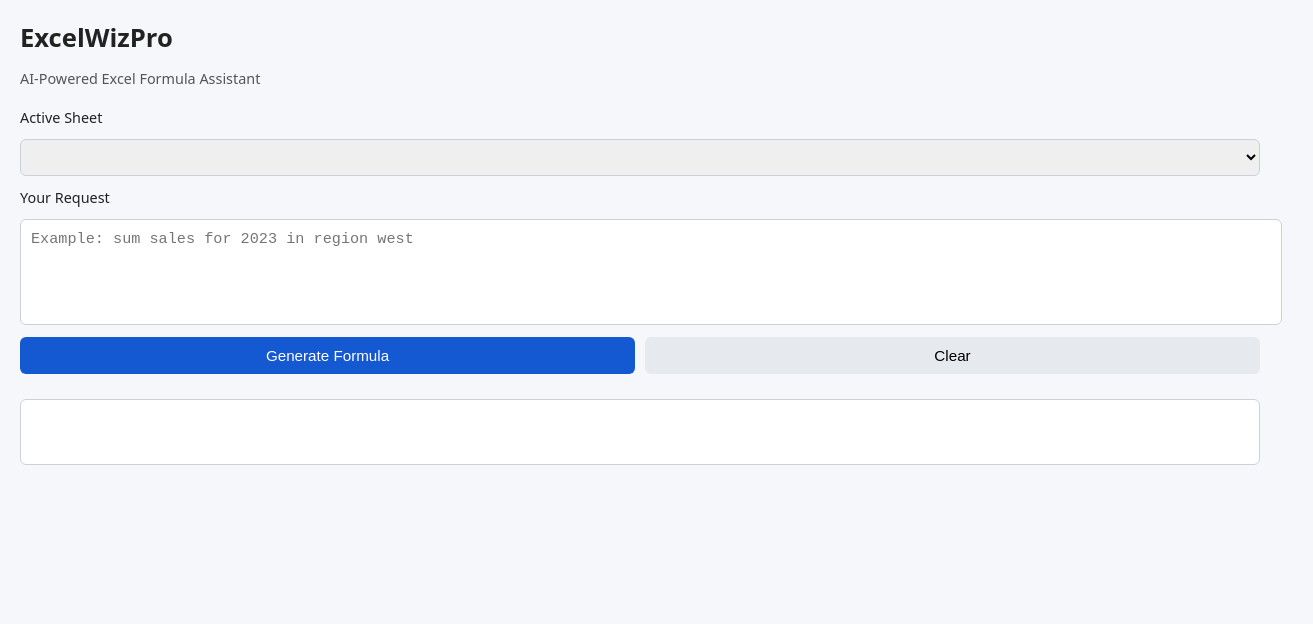
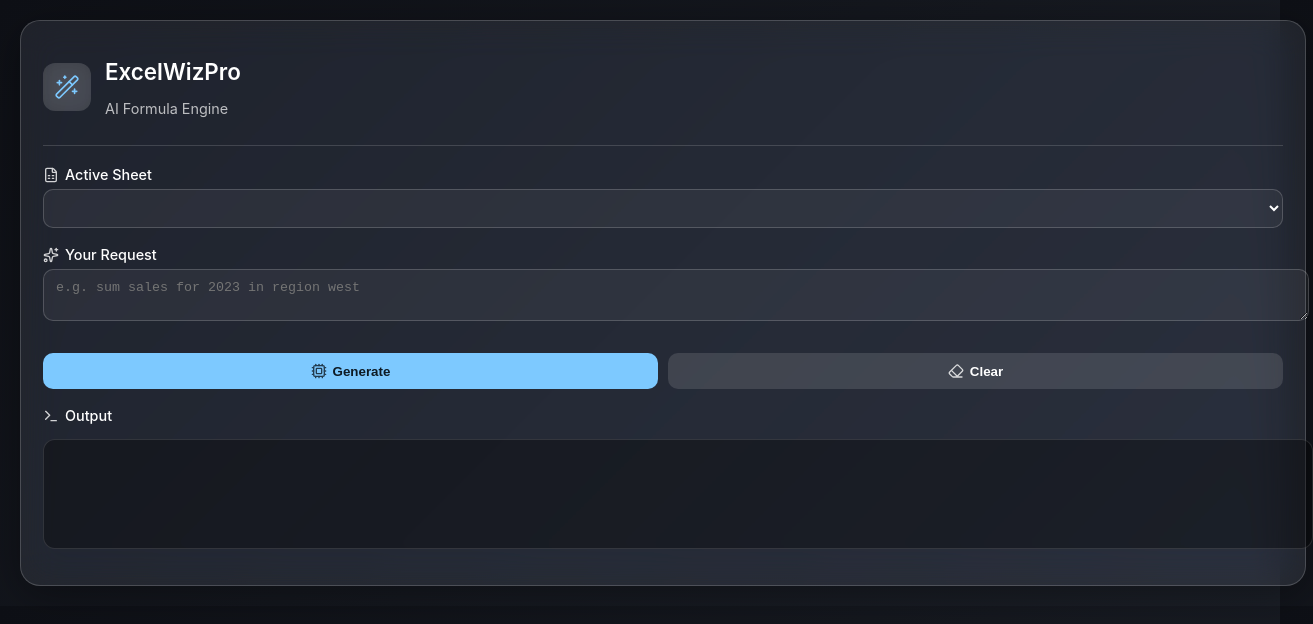
Before and after one commit to excelwizpro/excelwizpro-modular, a website built with Vite: page frontend/taskpane.html in a window 1280 px wide. Shown: the whole page, 1313 px wide, since content can reach past the window. Built offline with nearby package versions, Linux system fonts and the light colour scheme.

Commit message:
Frontend update

```diff
--- /dev/null
+++ b/frontend/backup-ui/taskpane.css
@@ -0,0 +1,108 @@
+body {
+  margin: 0;
+  padding: 0;
+  font-family: system-ui, sans-serif;
+  background: #f5f7fa;
+  color: #222;
+}
+
+.container {
+  padding: 20px;
+}
+
+.header h1 {
+  margin: 0;
+  font-size: 1.6rem;
+  font-weight: 600;
+}
+
+.subtitle {
+  font-size: 0.9rem;
+  color: #555;
+  margin-bottom: 20px;
+}
+
+.section {
+  display: flex;
+  flex-direction: column;
+  gap: 12px;
+}
+
+.label {
+  font-size: 0.9rem;
+  font-weight: 500;
+}
+
+.dropdown {
+  padding: 8px;
+  border-radius: 6px;
+  border: 1px solid #ccd1d9;
+  font-size: 0.95rem;
+}
+
+.input-area {
+  width: 100%;
+  height: 84px;
+  padding: 10px;
+  font-size: 0.95rem;
+  border-radius: 6px;
+  border: 1px solid #ccd1d9;
+  resize: none;
+}
+
+.button-row {
+  display: flex;
+  gap: 10px;
+}
+
+.btn {
+  flex: 1;
+  padding: 10px 14px;
+  border-radius: 6px;
+  border: none;
+  font-size: 0.95rem;
+  cursor: pointer;
+  background: #e6e9ee;
+  transition: background 0.2s;
+}
+
+.btn:hover {
+  background: #d4d9e0;
+}
+
+.btn.primary {
+  background: #1458D2;
+  color: white;
+}
+
+.btn.primary:hover {
+  background: #0D3D8F;
+}
+
+.output {
+  background: white;
+  border: 1px solid #ccd1d9;
+  padding: 12px;
+  border-radius: 6px;
+  min-height: 40px;
+  white-space: pre-wrap;
+}
+
+/* Toast container (from your UI system) */
+.exwz-toast-container {
+  position: fixed;
+  bottom: 12px;
+  right: 12px;
+  display: flex;
+  flex-direction: column;
+  gap: 6px;
+  z-index: 99999;
+}
+
+.exwz-toast {
+  padding: 8px 10px;
+  border-radius: 6px;
+  font-size: 0.85rem;
+  background: #f3f3f3;
+  box-shadow: 0 2px 10px rgba(0,0,0,0.15);
+}
--- a/frontend/taskpane.css
+++ b/frontend/taskpane.css
@@ -1,108 +1,161 @@
+/* GLOBAL ----------------------------------------------------- */
 body {
+  font-family: "Inter", sans-serif;
   margin: 0;
-  padding: 0;
-  font-family: system-ui, sans-serif;
-  background: #f5f7fa;
-  color: #222;
+  padding: 20px;
+  background: linear-gradient(135deg, #0e1016, #1b1f27);
+  color: #fff;
 }
 
-.container {
-  padding: 20px;
+.glass-card {
+  width: 100%;
+  padding: 22px;
+  border-radius: 20px;
+  backdrop-filter: blur(18px) saturate(180%);
+  background: rgba(255, 255, 255, 0.08);
+  border: 1px solid rgba(255, 255, 255, 0.18);
+  box-shadow: 0 8px 40px rgba(0,0,0,0.35);
+  animation: fadeIn 0.45s ease;
 }
 
-.header h1 {
-  margin: 0;
-  font-size: 1.6rem;
+/* HEADER ----------------------------------------------------- */
+.app-header {
+  display: flex;
+  align-items: center;
+  gap: 14px;
+  margin-bottom: 10px;
+}
+
+.logo-box {
+  width: 48px;
+  height: 48px;
+  display: grid;
+  place-items: center;
+  border-radius: 12px;
+  background: rgba(255, 255, 255, 0.12);
+  backdrop-filter: blur(10px);
+}
+
+.logo-icon {
+  width: 26px;
+  height: 26px;
+  stroke-width: 1.5;
+  color: #7dc9ff;
+}
+
+.title {
+  font-size: 1.4rem;
   font-weight: 600;
 }
 
 .subtitle {
   font-size: 0.9rem;
-  color: #555;
-  margin-bottom: 20px;
+  opacity: 0.7;
 }
 
-.section {
-  display: flex;
-  flex-direction: column;
-  gap: 12px;
+/* FORM ------------------------------------------------------- */
+.divider {
+  height: 1px;
+  background: rgba(255, 255, 255, 0.15);
+  margin: 14px 0 20px;
 }
 
-.label {
+.input-label {
+  display: flex;
+  gap: 6px;
+  align-items: center;
   font-size: 0.9rem;
   font-weight: 500;
+  margin-bottom: 6px;
 }
 
-.dropdown {
-  padding: 8px;
-  border-radius: 6px;
-  border: 1px solid #ccd1d9;
-  font-size: 0.95rem;
+.icon-sm {
+  width: 16px;
+  height: 16px;
+  opacity: 0.8;
 }
 
+.input-select,
 .input-area {
   width: 100%;
-  height: 84px;
-  padding: 10px;
-  font-size: 0.95rem;
-  border-radius: 6px;
-  border: 1px solid #ccd1d9;
-  resize: none;
+  border-radius: 10px;
+  padding: 10px 12px;
+  border: 1px solid rgba(255,255,255,0.18);
+  background: rgba(255,255,255,0.05);
+  color: #fff;
+  margin-bottom: 18px;
+  outline: none;
+  transition: 0.2s ease;
 }
 
+.input-select:focus,
+.input-area:focus {
+  border-color: #7dc9ff;
+  background: rgba(255,255,255,0.12);
+}
+
+/* BUTTONS ---------------------------------------------------- */
 .button-row {
   display: flex;
   gap: 10px;
+  margin: 10px 0 18px;
 }
 
 .btn {
   flex: 1;
   padding: 10px 14px;
-  border-radius: 6px;
+  border-radius: 10px;
   border: none;
-  font-size: 0.95rem;
   cursor: pointer;
-  background: #e6e9ee;
-  transition: background 0.2s;
-}
-
-.btn:hover {
-  background: #d4d9e0;
+  font-weight: 600;
+  display: flex;
+  gap: 6px;
+  justify-content: center;
+  align-items: center;
+  transition: 0.2s ease;
 }
 
 .btn.primary {
-  background: #1458D2;
-  color: white;
+  background: #7dc9ff;
+  color: #0d1a24;
 }
 
 .btn.primary:hover {
-  background: #0D3D8F;
+  background: #97d8ff;
+}
+
+.btn.secondary {
+  background: rgba(255,255,255,0.12);
+  color: #fff;
+}
+
+.btn.secondary:hover {
+  background: rgba(255,255,255,0.2);
+}
+
+/* OUTPUT ----------------------------------------------------- */
+.output-box {
+  margin-top: 6px;
+}
+
+.output-label {
+  margin-bottom: 6px;
 }
 
 .output {
-  background: white;
-  border: 1px solid #ccd1d9;
-  padding: 12px;
-  border-radius: 6px;
-  min-height: 40px;
+  width: 100%;
+  padding: 14px;
+  border-radius: 12px;
+  background: rgba(0,0,0,0.35);
+  border: 1px solid rgba(255,255,255,0.12);
+  min-height: 80px;
   white-space: pre-wrap;
+  font-family: "JetBrains Mono", monospace;
+  font-size: 0.9rem;
 }
 
-/* Toast container (from your UI system) */
-.exwz-toast-container {
-  position: fixed;
-  bottom: 12px;
-  right: 12px;
-  display: flex;
-  flex-direction: column;
-  gap: 6px;
-  z-index: 99999;
+/* ANIMATIONS ------------------------------------------------- */
+@keyframes fadeIn {
+  from { opacity: 0; transform: translateY(10px); }
+  to   { opacity: 1; transform: translateY(0); }
 }
-
-.exwz-toast {
-  padding: 8px 10px;
-  border-radius: 6px;
-  font-size: 0.85rem;
-  background: #f3f3f3;
-  box-shadow: 0 2px 10px rgba(0,0,0,0.15);
-}
--- a/frontend/taskpane.html
+++ b/frontend/taskpane.html
@@ -2,46 +2,72 @@
 <html lang="en">
 <head>
   <meta charset="utf-8" />
-  <meta name="viewport" content="width=device-width, initial-scale=1.0" />
+  <meta name="viewport" content="width=device-width,initial-scale=1" />
   <title>ExcelWizPro</title>
 
+  <!-- Lucide Icons -->
+  <script src="https://unpkg.com/lucide@latest"></script>
+
   <!-- Styles -->
+  <link rel="stylesheet" href="./taskpane.css" />
 
-  <!-- Main JS bundle (Vite/Webpack output or your single JS file) -->
-<script type="module" src="/src/index.js"></script>
+  <!-- Main JS bundle -->
+  <script type="module" src="/src/index.js"></script>
+
 </head>
 
 <body>
 
-  <main class="container">
+  <div class="glass-card">
 
-    <header class="header">
-      <h1>ExcelWizPro</h1>
-      <p class="subtitle">AI-Powered Excel Formula Assistant</p>
+    <header class="app-header">
+      <div class="logo-box">
+        <i data-lucide="wand-2" class="logo-icon"></i>
+      </div>
+      <div>
+        <h1 class="title">ExcelWizPro</h1>
+        <p class="subtitle">AI Formula Engine</p>
+      </div>
     </header>
 
-    <section class="section">
+    <div class="divider"></div>
 
-      <label for="sheetSelect" class="label">Active Sheet</label>
-      <select id="sheetSelect" class="dropdown"></select>
+    <label class="input-label">
+      <i data-lucide="file-spreadsheet" class="icon-sm"></i>
+      Active Sheet
+    </label>
+    <select id="sheetSelect" class="input-select"></select>
 
-      <label for="query" class="label">Your Request</label>
-      <textarea
-        id="query"
-        class="input-area"
-        placeholder="Example: sum sales for 2023 in region west"
-      ></textarea>
+    <label class="input-label">
+      <i data-lucide="sparkles" class="icon-sm"></i>
+      Your Request
+    </label>
+    <textarea id="query" class="input-area" placeholder="e.g. sum sales for 2023 in region west"></textarea>
 
-      <div class="button-row">
-        <button id="generateBtn" class="btn primary">Generate Formula</button>
-        <button id="clearBtn" class="btn">Clear</button>
-      </div>
+    <div class="button-row">
+      <button id="generateBtn" class="btn primary">
+        <i data-lucide="cpu" class="icon-sm"></i>
+        Generate
+      </button>
+      <button id="clearBtn" class="btn secondary">
+        <i data-lucide="eraser" class="icon-sm"></i>
+        Clear
+      </button>
+    </div>
 
+    <div class="output-box">
+      <label class="input-label output-label">
+        <i data-lucide="terminal" class="icon-sm"></i>
+        Output
+      </label>
       <pre id="output" class="output"></pre>
+    </div>
 
-    </section>
+  </div>
 
-  </main>
+<script>
+  lucide.createIcons();
+</script>
 
 </body>
 </html>
--- a/frontend/vite.config.js
+++ b/frontend/vite.config.js
@@ -1,22 +1,5 @@
 import { defineConfig } from "vite";
-import { resolve } from "path";
 
 export default defineConfig({
-  root: ".",
-
-  build: {
-    outDir: "dist",
-    emptyOutDir: true,
-
-    rollupOptions: {
-      input: {
-        taskpane: resolve(__dirname, "taskpane.html")
-      },
-      output: {
-        entryFileNames: "taskpane.js",
-        chunkFileNames: "chunks/[name]-[hash].js",
-        assetFileNames: "[name].[ext]"
-      }
-    }
-  }
+  base: "/excelwizpro-frontend/", // IMPORTANT for GitHub Pages
 });
```
Also changed, not shown: frontend/backup-ui/taskpane.html (added, +47 -0 lines), frontend/index.html (added, +9 -0 lines), frontend/package.json (+7 -3 lines), frontend/dist/index.html (added), frontend/dist/taskpane.css (deleted), frontend/dist/taskpane.html (deleted), frontend/dist/taskpane.js (deleted), 1 other file.
